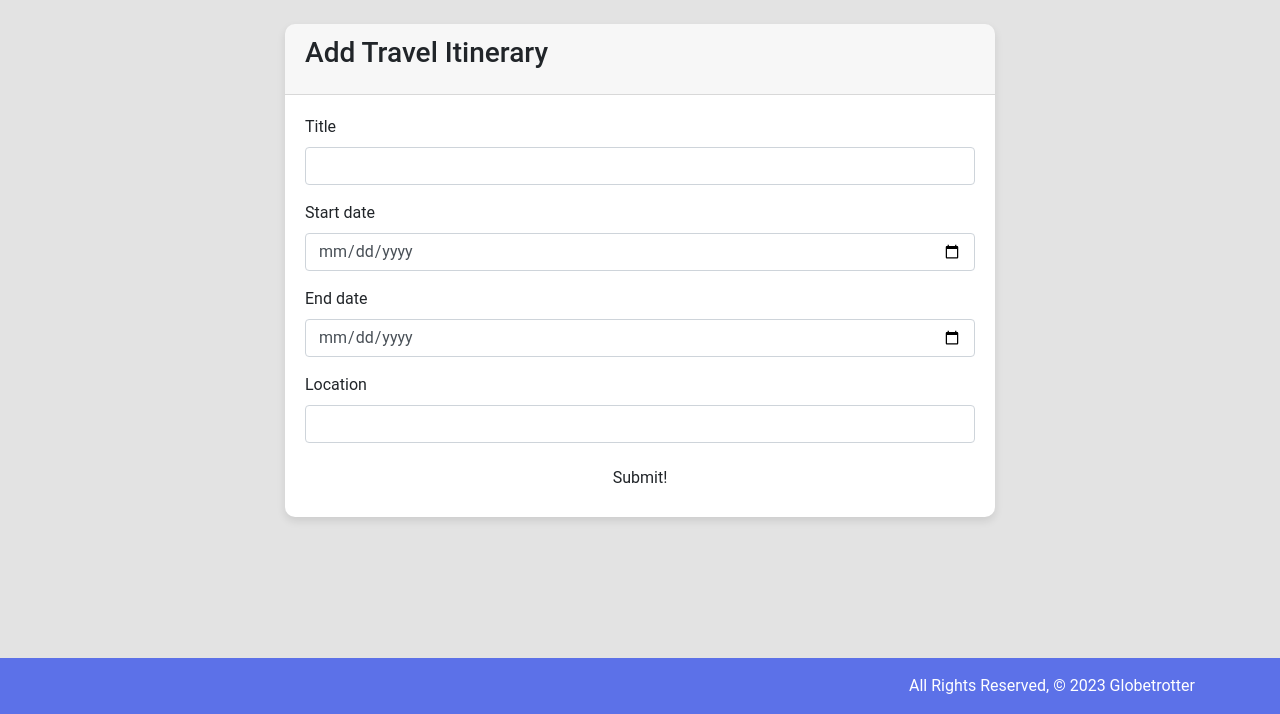
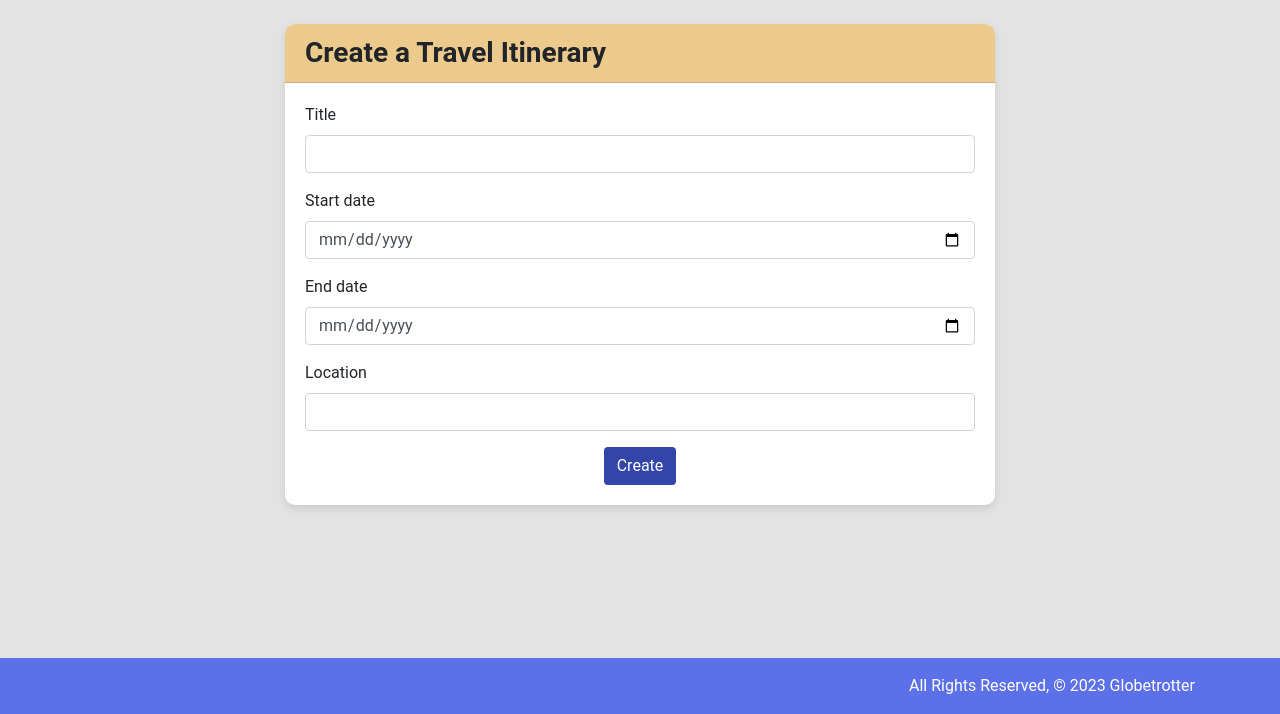
Before and after one commit to whuang214/Globetrotter, a Django app: page /itineraries/create/ in a window 1280 px wide. Shown: the part 86-800 px from the top of the page. Run offline with Django 3.2, Linux system fonts and the light colour scheme; some libraries are stand-ins or nearby versions.

Commit message:
change create form too

```diff
--- a/main_app/templates/itineraries/create.html
+++ b/main_app/templates/itineraries/create.html
@@ -3,8 +3,10 @@
   <div class="row justify-content-center">
     <div class="col-lg-8">
       <div class="card">
-        <div class="card-header">
-          <h3 class="card-title">Add Travel Itinerary</h3>
+        <div class="card-header bg-yellow">
+          <h3 class="card-title font-weight-bold mb-0">
+            Create a Travel Itinerary
+          </h3>
         </div>
         <div class="card-body">
           <!-- prettier-ignore -->
@@ -17,7 +19,7 @@
             </div>
             {% endfor %}
             <div class="text-center">
-              <input type="submit" value="Submit!" class="btn" />
+              <input type="submit" value="Create" class="btn btn-purple" />
             </div>
           </form>
         </div>
```
